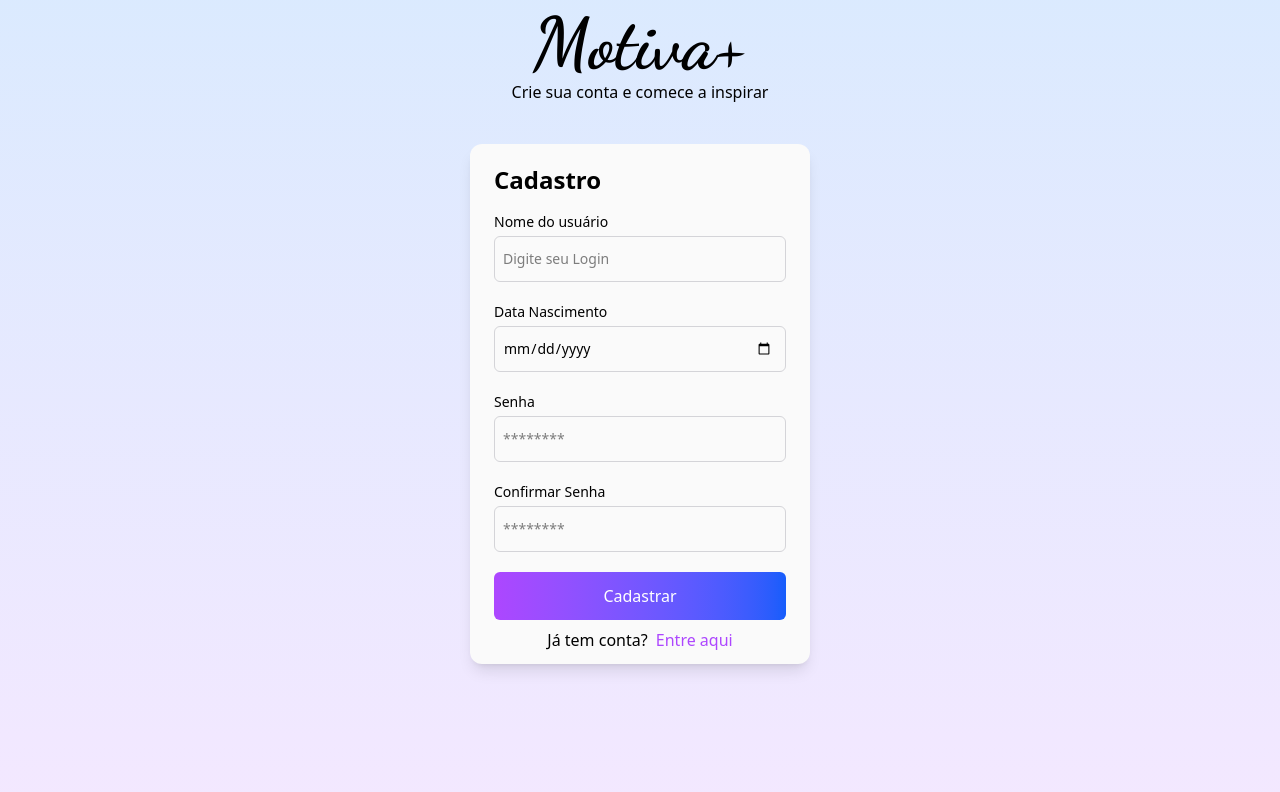
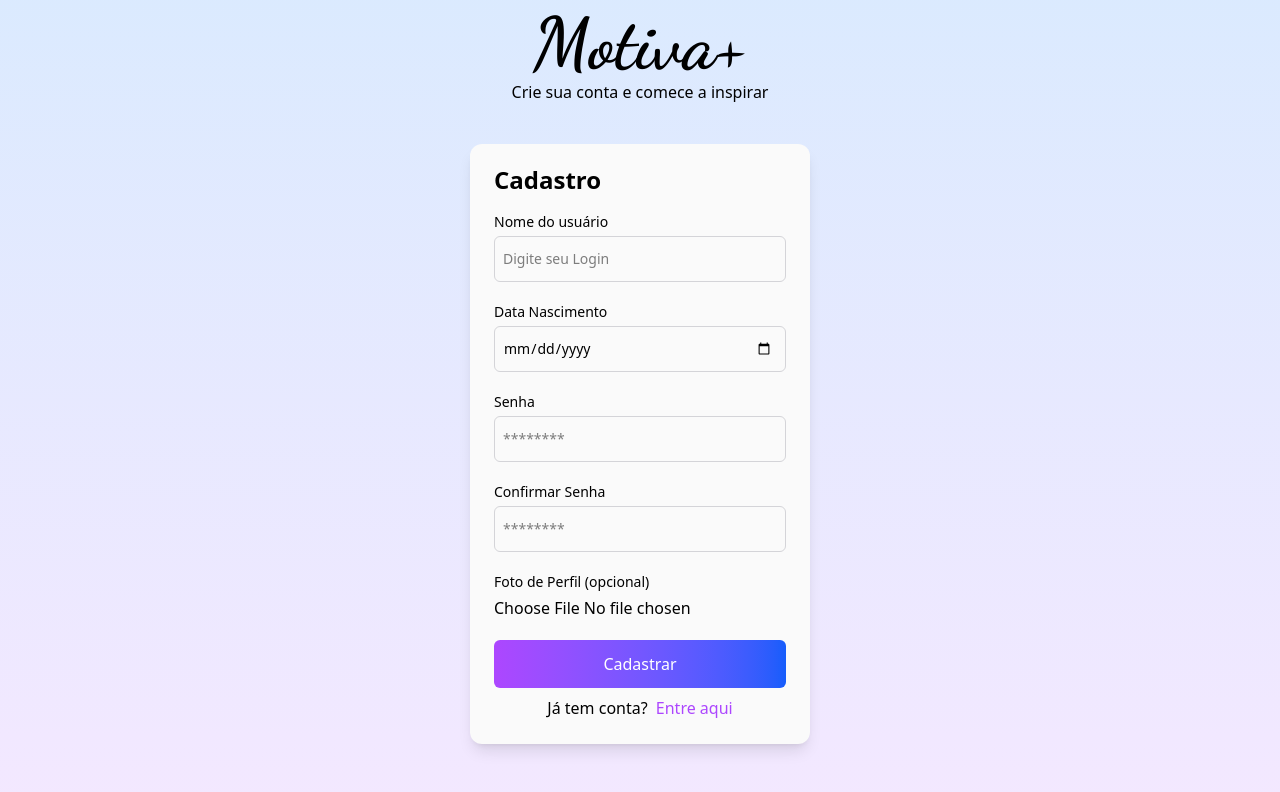
Before and after one commit to Daguilajairo/motiva-mais, a React (Vite) app: page /cadastro in a window 1280 px wide. Shown: the top 792 px of the page. Built offline with nearby package versions, Linux system fonts and the light colour scheme; a web font is replaced by a local one.

Commit message:
atualizado

```diff
--- a/src/components/Cadastro.jsx
+++ b/src/components/Cadastro.jsx
@@ -6,6 +6,7 @@ function Cadastro() {
   const [dataNascimento, setDataNascimento] = useState("");
   const [senha, setSenha] = useState("");
   const [confirmaSenha, setConfirmaSenha] = useState("");
+  const [foto, setFoto] = useState(null); // nova
   const [erro, setErro] = useState("");
   const [sucesso, setSucesso] = useState("");
 
@@ -17,15 +18,20 @@ function Cadastro() {
       return;
     }
 
-    const data = { nome, dataNascimento, senha };
+    try {
+      const formData = new FormData();
+      formData.append("nome", nome);
+      formData.append("dataNascimento", dataNascimento);
+      formData.append("senha", senha);
+      if (foto) formData.append("foto", foto);
 
-    try {
-      const response = await fetch("https://motiva-mais-3.onrender.com/registrar", {
-
+      const response = await fetch(
+        "https://motiva-mais-3.onrender.com/registrar-com-foto",
+        {
           method: "POST",
-        headers: { "Content-Type": "application/json" },
-        body: JSON.stringify(data),
-      });
+          body: formData,
+        }
+      );
 
       const result = await response.json();
 
@@ -37,6 +43,7 @@ function Cadastro() {
         setDataNascimento("");
         setSenha("");
         setConfirmaSenha("");
+        setFoto(null);
       } else {
         setErro(result.msg || "Erro ao cadastrar usuário");
       }
@@ -47,14 +54,13 @@ function Cadastro() {
   };
 
   return (
-    <>
-      <main className="bg-gradient-to-b from-blue-100 to-purple-100 h-screen w-full flex flex-col items-center ">
+    <main className="bg-gradient-to-b from-blue-100 to-purple-100 h-screen w-full flex flex-col items-center">
       <div className="mb-10 mt-2 flex flex-col items-center">
         <h1 style={{ fontFamily: "Dancing Script" }} className="font-[Dancing Script] font-bold text-7xl">Motiva+</h1>
         <p>Crie sua conta e comece a inspirar</p>
       </div>
 
-        <div className="bg-zinc-50 w-85 h-130 rounded-xl shadow-lg p-6 flex flex-col pt-5">
+      <div className="bg-zinc-50 w-85 h-auto rounded-xl shadow-lg p-6 flex flex-col pt-5">
         <h1 className="font-bold text-2xl">Cadastro</h1>
 
         <form className="flex flex-col mt-4 gap-1" onSubmit={handleCadastro}>
@@ -93,6 +99,14 @@ function Cadastro() {
             className="border text-sm border-zinc-300 rounded-md p-3 mb-4 pl-2 focus:border-purple-500 focus:outline-none transition-colors duration-300"
           />
 
+          <label className="text-sm">Foto de Perfil (opcional)</label>
+          <input
+            type="file"
+            accept="image/*"
+            onChange={(e) => setFoto(e.target.files[0])}
+            className="mb-4"
+          />
+
           <button
             type="submit"
             className="bg-gradient-to-l from-blue-600 to-purple-500 text-white rounded-md p-3 hover:bg-gradient-to-l hover:from-blue-700 hover:to-purple-600 transition-colors hover:scale-105 transition-transform duration-300 cursor-pointer"
@@ -109,7 +123,6 @@ function Cadastro() {
         </div>
       </div>
     </main>
-    </>
   )
 }
 
```
Lines whose indentation alone changed are shown as unchanged.
